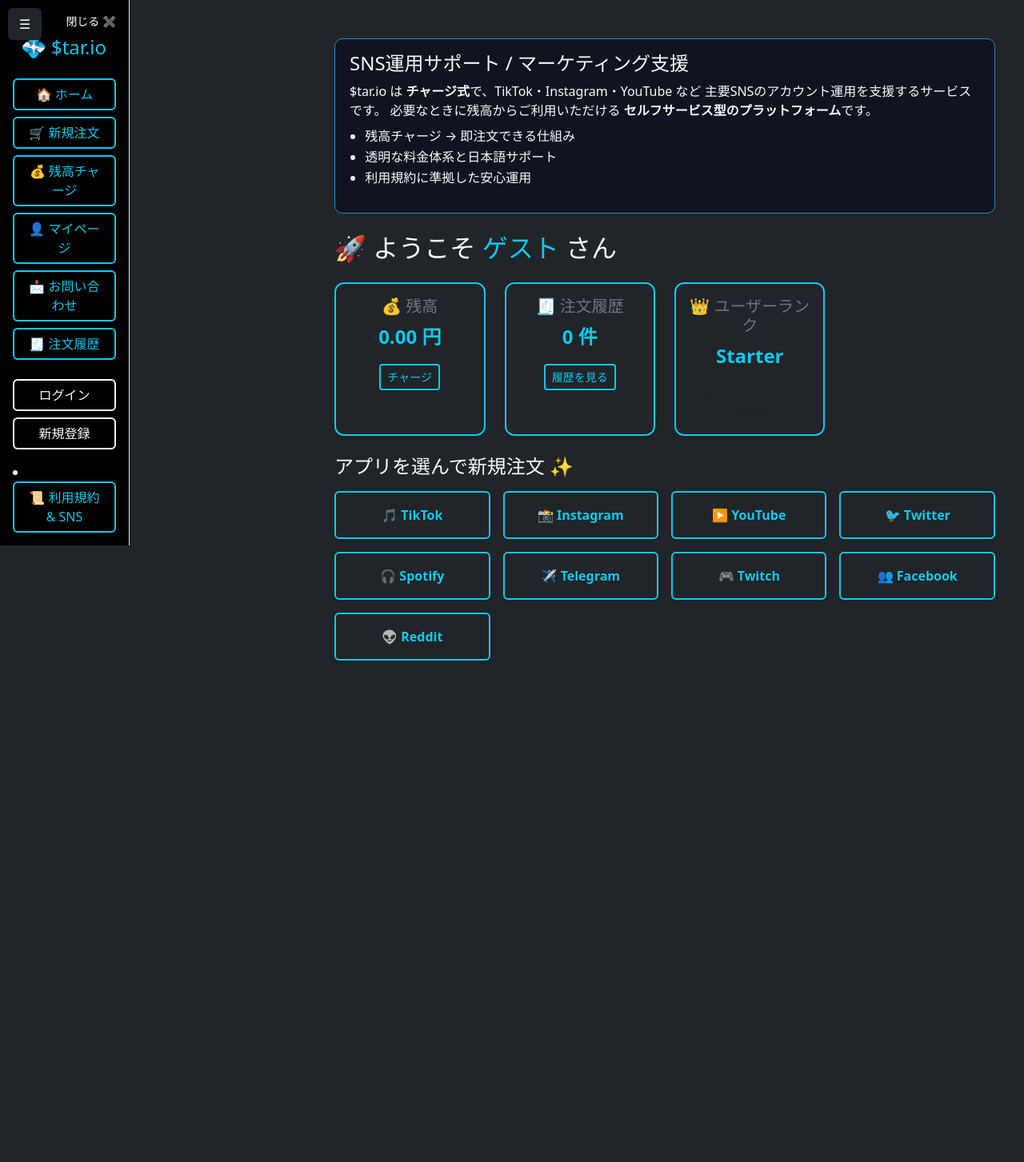
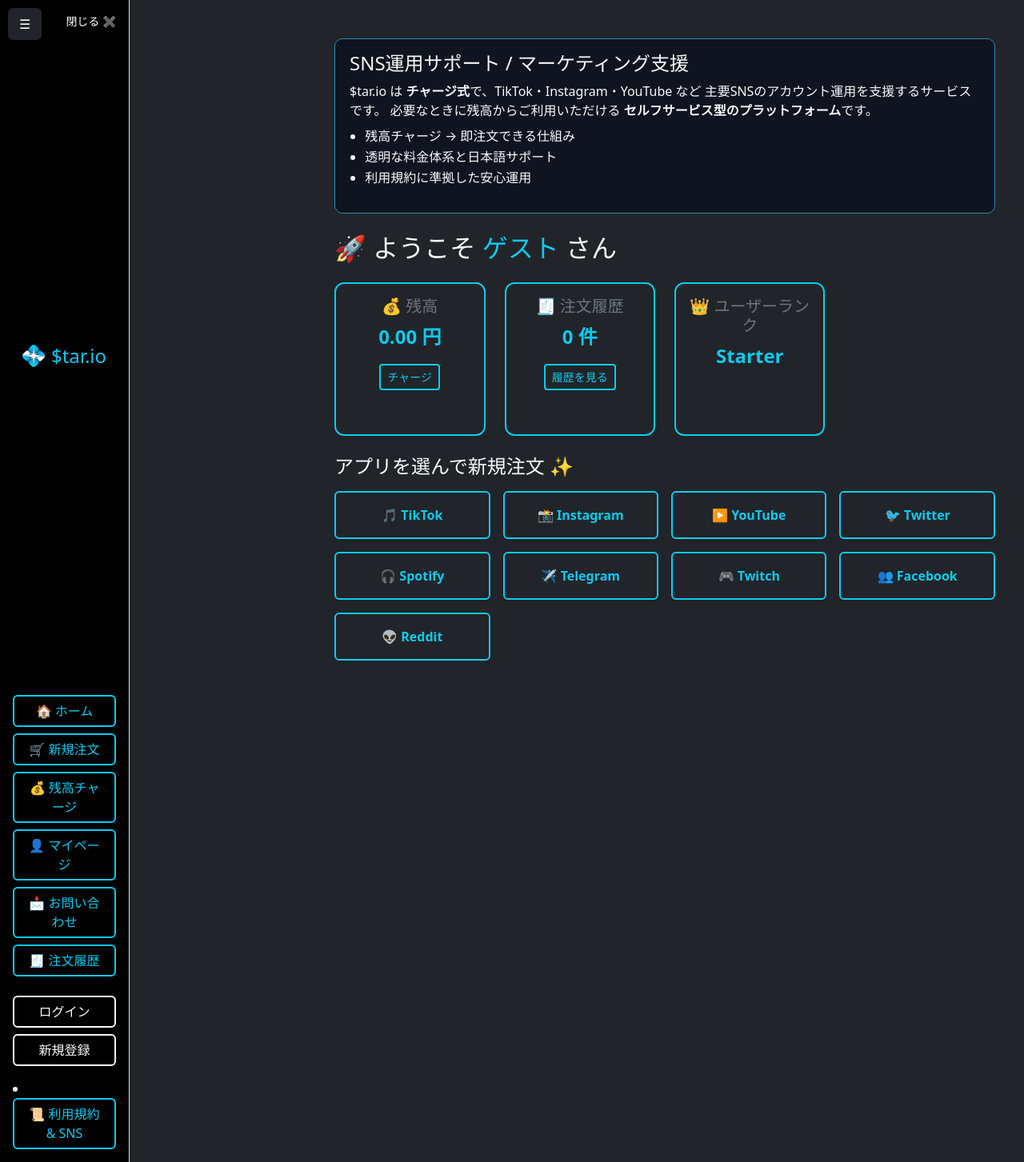
Before and after one commit to ryuki0325/star-io, a Node server app: page / in a window 1280 px wide. Shown: the whole page at 80% size. Before the commit the page ends 826 px from the top, so only its background shows below. Run offline with Node 20, Linux system fonts and the light colour scheme; some libraries are stand-ins or nearby versions.

Commit message:
Update layout.ejs

```diff
--- a/views/layout.ejs
+++ b/views/layout.ejs
@@ -7,21 +7,23 @@
   <link href="https://cdn.jsdelivr.net/npm/bootstrap@5.3.0/dist/css/bootstrap.min.css" rel="stylesheet">
 
 <style>
-
 html, body {
   height: 100%;
+  margin: 0;
 }
 
+/* 🎨 全体のレイアウト調整 */
 .d-flex {
-  min-height: 100%;
+  min-height: 100vh; /* ページ全体の高さに合わせる */
 }
 
 /* 🎨 サイドバーの基本スタイル */
 #sidebar {
   width: 220px;
-    height: 100%;
+  min-height: 100vh;       /* ページ全体に黒を伸ばす */
   background-color: #000;
   transition: transform 0.3s ease, margin-left 0.3s ease;
+  overflow-y: auto;        /* 内容が長い場合スクロール */
 }
 
 /* サイドバーを閉じたとき */
@@ -36,8 +38,6 @@
     top: 0;
     left: 0;
     z-index: 1000;
-    min-height: 100vh;  /* 画面全体 */
-    height: auto;       /* 内容が長ければ伸びる */
   }
 
   #sidebar.closed {
@@ -52,7 +52,7 @@
 /* 💻 PC用: サイドバー固定 */
 @media (min-width: 769px) {
   .flex-grow-1 {
-      margin-left: 220px;
+    margin-left: 220px; /* サイドバーの分だけ右にずらす */
   }
 
   #sidebar.closed {
```
Lines whose indentation alone changed are shown as unchanged.
